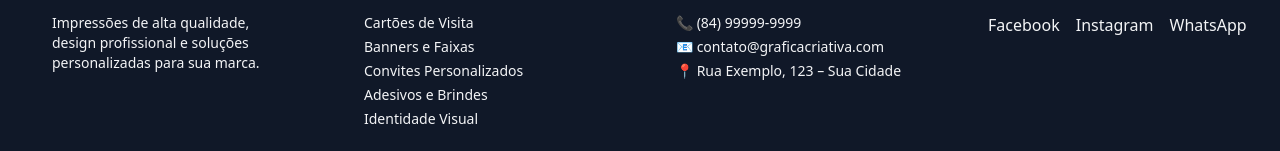
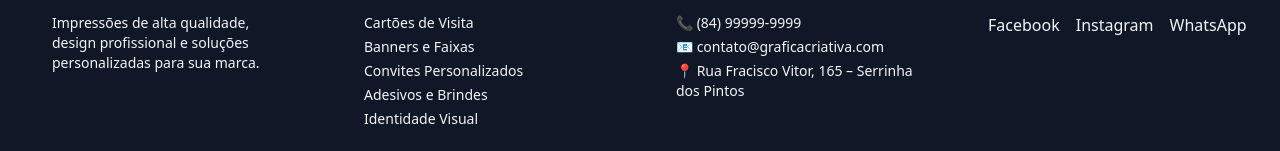
Before and after one commit to Aruturiz/graficastilu, a React (Vite) app in the folder grafica-stilus/: page / in a window 1280 px wide. Shown: the part 2201-2352 px from the top of the page. Built offline with nearby package versions, Linux system fonts and the light colour scheme.

Commit message:
bora cuisa

```diff
--- a/grafica-stilus/src/pages/Footer.jsx
+++ b/grafica-stilus/src/pages/Footer.jsx
@@ -28,7 +28,7 @@ return (
       <ul class="text-sm space-y-1">
         <li>📞 (84) 99999-9999</li>
         <li>📧 contato@graficacriativa.com</li>
-        <li>📍 Rua Exemplo, 123 – Sua Cidade</li>
+        <li>📍 Rua Fracisco Vitor, 165 – Serrinha dos Pintos</li>
       </ul>
     </div>
 
```
